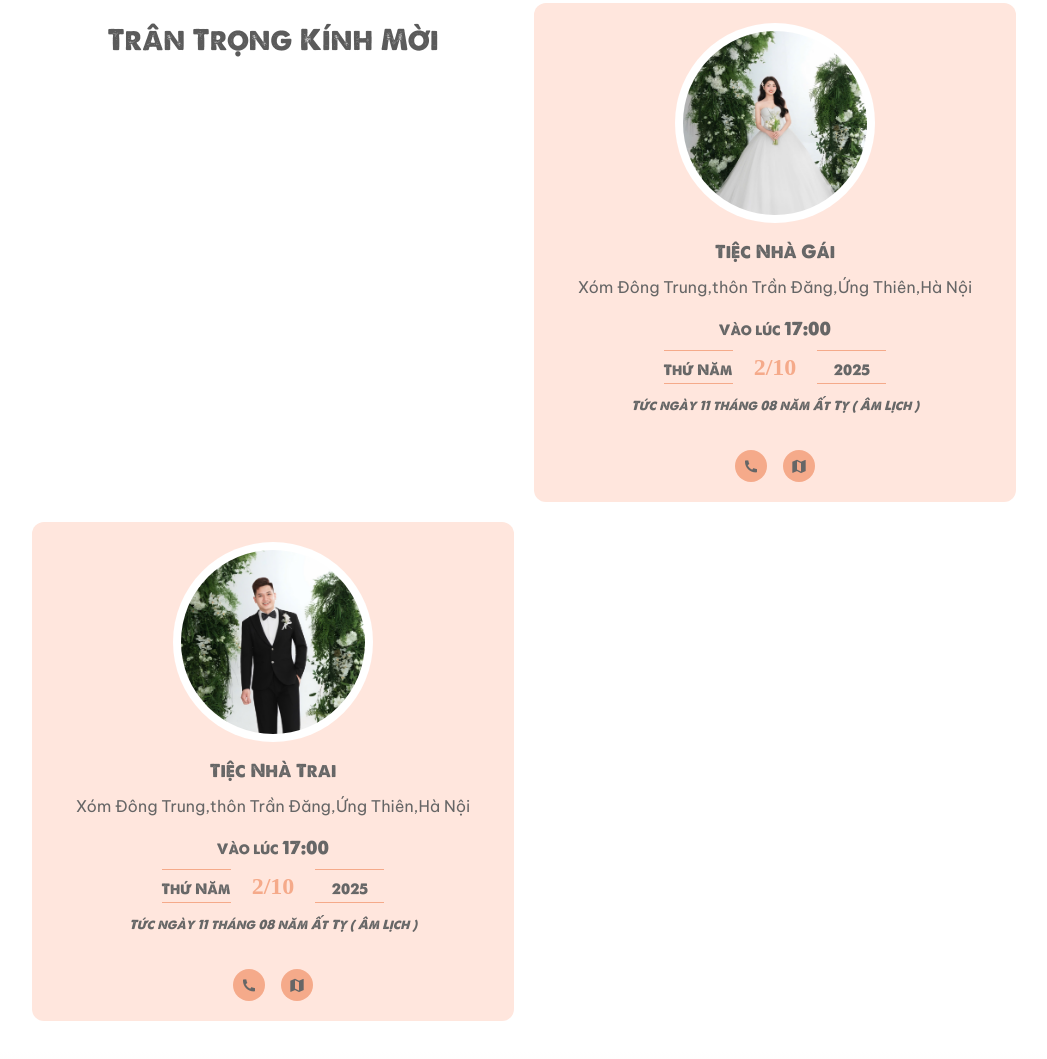
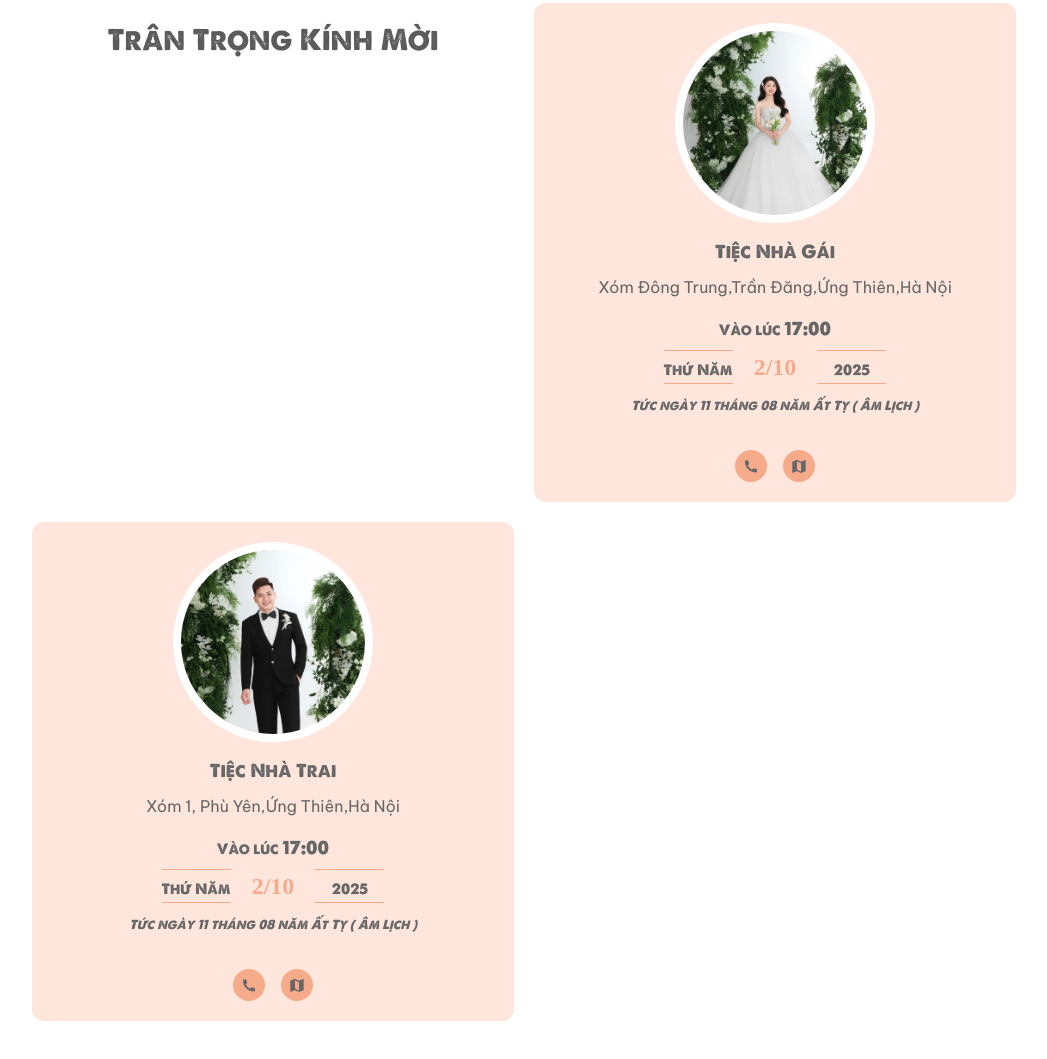
Before and after one commit to thiepdientu/XuanTruong-NguyenPhuong, a plain HTML site: page index.html in a window 1280 px wide. Shown: the part 7526-8585 px from the top of the page, without its empty margins (116-1163 px from the left). Drawn offline with Linux system fonts and the light colour scheme; no server answers; a web font is replaced by a local one.

Commit message:
Update adress

```diff
--- a/index.html
+++ b/index.html
@@ -844,7 +844,7 @@
                     <div class="invitation-card"> <img src="images/5YPW6U4dxUwQkXPrqcjlaefZVyyyI2EFH1LlutEh.jpg" alt="">
                         <h3 class="card-title uk-margin-remove">Tiệc Nhà Gái</h3>
                         <address class="uk-margin-remove main-font">
-                            <p>Xóm Đông Trung,thôn Trần Đăng,Ứng Thiên,Hà Nội</p>
+                            <p>Xóm Đông Trung,Trần Đăng,Ứng Thiên,Hà Nội</p>
                         </address>
                         <div class="invitation-body">
                             <div class="invi_time">
@@ -882,7 +882,7 @@
                     <div class="invitation-card"> <img src="images/y4cl5s7KNsbJonF7wPEaPr5i2Q0XYanxIjjjdPFJ.jpg" alt="">
                         <h3 class="card-title uk-margin-remove">Tiệc Nhà Trai</h3>
                         <address class="uk-margin-remove main-font">
-                            <p>Xóm Đông Trung,thôn Trần Đăng,Ứng Thiên,Hà Nội</p>
+                            <p>Xóm 1, Phù Yên,Ứng Thiên,Hà Nội</p>
                         </address>
                         <div class="invitation-body">
                             <div class="invi_time">
```
